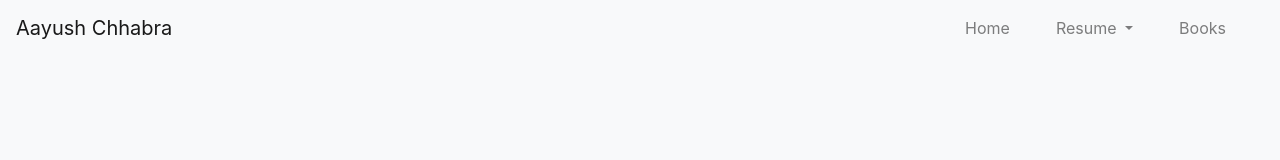
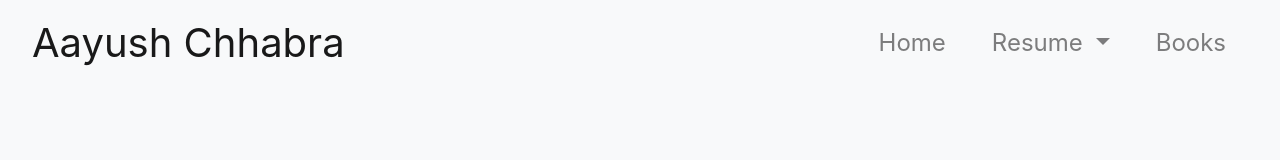
Before and after one commit to aayushchhabra1999/Portfolio, a plain HTML site: page index.html in a window 1280 px wide. Drawn offline with nearby package versions, Linux system fonts and the light colour scheme.

Commit message:
style change

```diff
--- a/nav.html
+++ b/nav.html
@@ -1,5 +1,5 @@
 <nav class="navbar navbar-expand-lg navbar-light bg-light">
-    <a class="navbar-brand" href="index.html">Aayush Chhabra</a>
+    <a class="navbar-brand nav-link" href="index.html">Aayush Chhabra</a>
     <button class="navbar-toggler" type="button" data-toggle="collapse" data-target="#navbarSupportedContent"
         aria-controls="navbarSupportedContent" aria-expanded="false" aria-label="Toggle navigation">
         <span class="navbar-toggler-icon"></span>
--- a/public/css/style.css
+++ b/public/css/style.css
@@ -15,3 +15,11 @@
     padding-bottom: 100%;
     background-color: #F8F9FA;
 }
+
+.navbar-brand{
+    font-size: 2.5rem;
+}
+
+.navbar {
+    font-size:1.5rem;
+}
```
